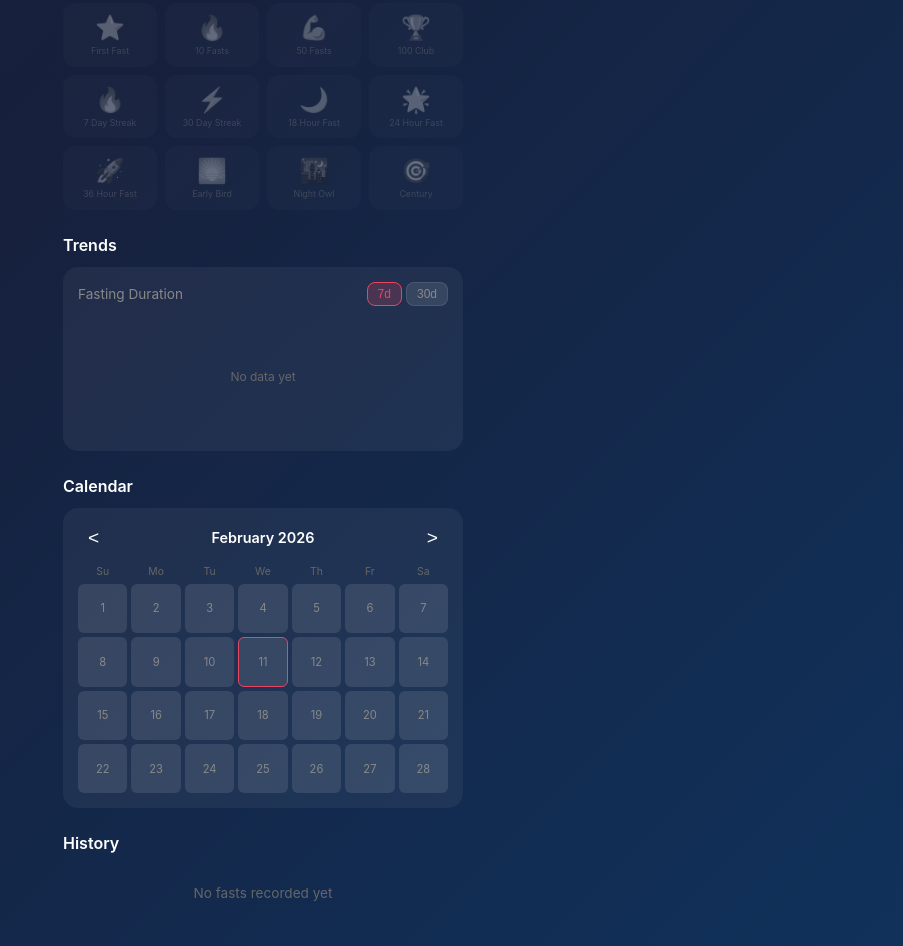
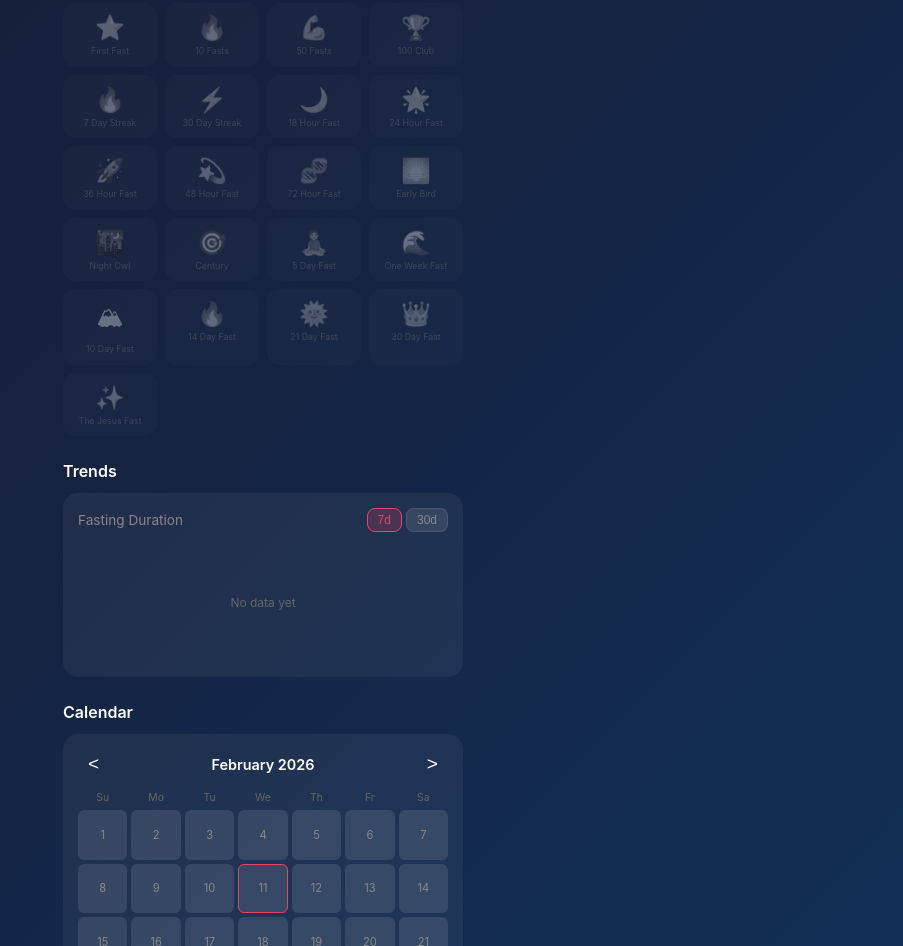
Before and after one commit to figjeti/fasttrack, a website: page index.html in a window 1280 px wide. Shown: the part 1196-2142 px from the top of the page, without its empty margins (377-1280 px from the left). Drawn offline with Linux system fonts and the light colour scheme.

Commit message:
Add extended fasting badges up to 40 days (The Jesus Fast)
Adds achievements and live milestones for extended fasts: 48h, 72h,
5 days, 7 days, 10 days, 14 days, 21 days, 30 days, and 40 days.
Includes supportive descriptions to encourage progress toward goals.

Co-Authored-By: Claude Opus 4.6 <noreply@anthropic.com>

```diff
--- a/index.html
+++ b/index.html
@@ -1296,12 +1296,21 @@
             { id: 'hours_18', icon: '\uD83C\uDF19', name: '18 Hour Fast', desc: 'Complete an 18+ hour fast', check: s => s.stats.longestFast >= 18 },
             { id: 'hours_24', icon: '\uD83C\uDF1F', name: '24 Hour Fast', desc: 'Complete a 24+ hour fast', check: s => s.stats.longestFast >= 24 },
             { id: 'hours_36', icon: '\uD83D\uDE80', name: '36 Hour Fast', desc: 'Complete a 36+ hour fast', check: s => s.stats.longestFast >= 36 },
+            { id: 'hours_48', icon: '\uD83D\uDCAB', name: '48 Hour Fast', desc: 'Two full days \u2014 true resilience', check: s => s.stats.longestFast >= 48 },
+            { id: 'hours_72', icon: '\uD83E\uDDEC', name: '72 Hour Fast', desc: 'Three days \u2014 deep cellular renewal', check: s => s.stats.longestFast >= 72 },
             { id: 'early_bird', icon: '\uD83C\uDF05', name: 'Early Bird', desc: 'Start a fast before 6 AM', check: (s, ctx) => ctx === 'early_bird' },
             { id: 'night_owl', icon: '\uD83C\uDF03', name: 'Night Owl', desc: 'Start a fast after 8 PM', check: (s, ctx) => ctx === 'night_owl' },
             { id: 'century', icon: '\uD83C\uDFAF', name: 'Century', desc: 'Fast 100+ hours total', check: s => {
                 const total = (s.history || []).reduce((sum, h) => sum + (h.actualDuration || 0), 0);
                 return total >= 100 * 3600000;
-            }}
+            }},
+            { id: 'hours_120', icon: '\uD83E\uDDD8', name: '5 Day Fast', desc: 'Five days of discipline and healing', check: s => s.stats.longestFast >= 120 },
+            { id: 'hours_168', icon: '\uD83C\uDF0A', name: 'One Week Fast', desc: 'A full week \u2014 you are unstoppable', check: s => s.stats.longestFast >= 168 },
+            { id: 'hours_240', icon: '\uD83C\uDFD4', name: '10 Day Fast', desc: 'Mountain-level endurance', check: s => s.stats.longestFast >= 240 },
+            { id: 'hours_336', icon: '\uD83D\uDD25', name: '14 Day Fast', desc: 'Two weeks of transformation', check: s => s.stats.longestFast >= 336 },
+            { id: 'hours_504', icon: '\uD83C\uDF1E', name: '21 Day Fast', desc: 'Three weeks \u2014 a new you emerges', check: s => s.stats.longestFast >= 504 },
+            { id: 'hours_720', icon: '\uD83D\uDC51', name: '30 Day Fast', desc: 'One month \u2014 legendary willpower', check: s => s.stats.longestFast >= 720 },
+            { id: 'hours_960', icon: '\u2728', name: 'The Jesus Fast', desc: '40 days \u2014 a spiritual triumph', check: s => s.stats.longestFast >= 960 }
         ];
 
         let state = {
@@ -1338,6 +1347,17 @@
             { type: 'time', hours: 18, icon: '\uD83E\uDDEC', name: 'Deep State', desc: 'Entering deep ketosis' },
             { type: 'time', hours: 24, icon: '\uD83C\uDF1F', name: 'Full Day', desc: '24 hours strong' },
             { type: 'time', hours: 36, icon: '\uD83D\uDE80', name: 'Ultra Faster', desc: 'Elite territory' },
+            { type: 'time', hours: 48, icon: '\uD83D\uDCAB', name: 'Two Days Down', desc: 'Resilience unlocked' },
+            { type: 'time', hours: 72, icon: '\uD83E\uDDEC', name: 'Three Day Wall', desc: 'You broke through' },
+            { type: 'time', hours: 96, icon: '\uD83D\uDEE1', name: 'Day Four', desc: 'Immune system resetting' },
+            { type: 'time', hours: 120, icon: '\uD83E\uDDD8', name: 'Five Days Strong', desc: 'Mind and body in sync' },
+            { type: 'time', hours: 144, icon: '\uD83C\uDF3F', name: 'Day Six', desc: 'Deep healing underway' },
+            { type: 'time', hours: 168, icon: '\uD83C\uDF0A', name: 'One Full Week', desc: 'A week of willpower' },
+            { type: 'time', hours: 240, icon: '\uD83C\uDFD4', name: '10 Days', desc: 'Into the unknown' },
+            { type: 'time', hours: 336, icon: '\uD83D\uDD25', name: 'Two Weeks', desc: 'You are transforming' },
+            { type: 'time', hours: 504, icon: '\uD83C\uDF1E', name: 'Three Weeks', desc: 'A new you is emerging' },
+            { type: 'time', hours: 720, icon: '\uD83D\uDC51', name: '30 Days', desc: 'Legendary status' },
+            { type: 'time', hours: 960, icon: '\u2728', name: 'The Jesus Fast', desc: '40 days \u2014 spiritual triumph' },
             { type: 'pct', pct: 25, icon: '\uD83C\uDFAF', name: 'Quarter Way', desc: '25% complete' },
             { type: 'pct', pct: 50, icon: '\u2B50', name: 'Halfway There', desc: '50% complete' },
             { type: 'pct', pct: 75, icon: '\uD83D\uDCAA', name: 'Final Stretch', desc: '75% complete' },
```
